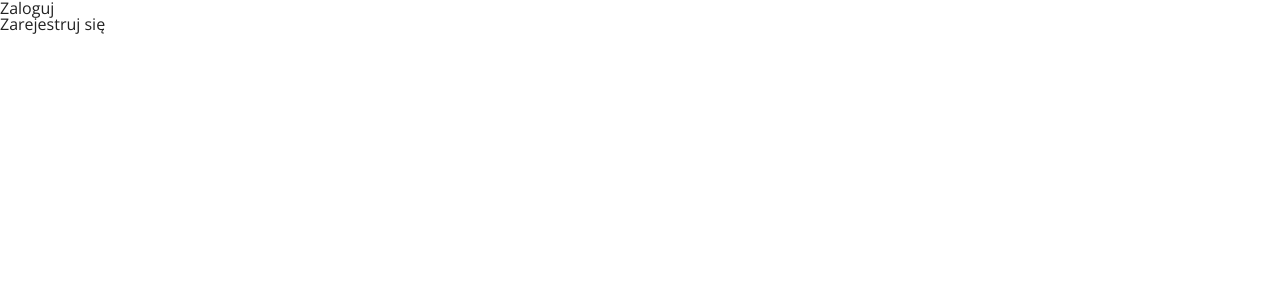
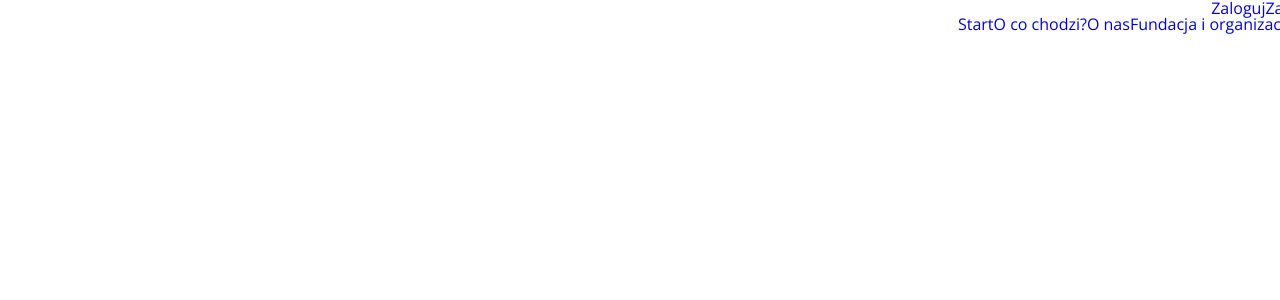
Before and after one commit to tomasz0705/Portfolio_Lab, a React (Create React App) app: page / in a window 1280 px wide. Shown: the top 300 px of the page. Built offline with nearby package versions, Linux system fonts and the light colour scheme.

Commit message:
Added header navigation, react-router, react-hash-link in HomeHeader component

```diff
--- a/package.json
+++ b/package.json
@@ -11,6 +11,7 @@
     "react": "^17.0.2",
     "react-dom": "^17.0.2",
     "react-router-dom": "^5.2.0",
+    "react-router-hash-link": "^2.4.3",
     "react-scripts": "4.0.3",
     "react-scroll": "^1.8.2",
     "web-vitals": "^1.1.2"
--- a/src/App.js
+++ b/src/App.js
@@ -1,19 +1,21 @@
 import React from 'react';
-import { HashRouter } from 'react-router-dom';
+import { BrowserRouter, Route, Switch } from 'react-router-dom';
 import Home from './components/Home';
-
-// import {
-//   HashRouter,
-//   Route,
-//   Link,
-//   Switch,
-//   NavLink,
-// } from 'react-router-dom';
+import SignUp from './components/SignUp';
+import Login from './components/Login';
 
 
 function App() {
   return (
-    <Home />
+    <BrowserRouter>
+      <>
+        <Switch>
+          <Route exact path="/" component={Home}/>
+          <Route path="/" component={Login}/>
+          <Route path="/signup" component={SignUp}/>
+        </Switch>
+      </>
+    </BrowserRouter>
   );
 }
 
--- a/src/components/HomeHeader.js
+++ b/src/components/HomeHeader.js
@@ -1,16 +1,26 @@
 import React from 'react';
+import { Link } from 'react-router-dom';
+import { NavHashLink } from 'react-router-hash-link';
 
 function HomeHeader() {
     return (
-        <div className="header container">
-            <ul className="nav">
-                <li className="nav__link" id="login">Zaloguj</li>
-                <li className="nav__link" id="sign-in">Zarejestruj się</li>
-            </ul>
-            <ul>
-                <li></li>
-            </ul>
-        </div>
+        <header className="header">
+            <div className="header__container container">
+                <nav>
+                    <ul className="header__nav header__nav--first">
+                        <li className="nav__element" id="login"><Link to="/login" className="nav__link">Zaloguj</Link></li>
+                        <li className="nav__element" id="sign-in"><Link to="/signup" className="nav__link">Załóż konto</Link></li>
+                    </ul>
+                    <ul className="header__nav header__nav--second">
+                        <li className="nav__element"><NavHashLink to="/">Start</NavHashLink></li>
+                        <li className="nav__element"><NavHashLink to="/#about-project-idea" activeClassName="selected" activeStyle={{color: "red"}}>O co chodzi?</NavHashLink></li>
+                        <li className="nav__element"><NavHashLink to="/#about-us">O nas</NavHashLink></li>
+                        <li className="nav__element"><NavHashLink to="/#foundation-and-organizations">Fundacja i organizacje</NavHashLink></li>
+                        <li className="nav__element"><NavHashLink to="/#contact">Kontakt</NavHashLink></li>
+                    </ul>
+                </nav>
+            </div>
+        </header>
     );
 }
 
--- /dev/null
+++ b/src/components/Login.js
@@ -0,0 +1,11 @@
+import React from 'react';
+
+function Login() {
+    return(
+        <div>
+            <h1>Logowanie</h1>
+        </div>
+    );
+}
+
+export default Login;
--- /dev/null
+++ b/src/components/SignUp.js
@@ -0,0 +1,11 @@
+import React from 'react';
+
+function SignUp() {
+    return(
+        <div>
+            <h1>Załóż konto</h1>
+        </div>
+    );
+}
+
+export default SignUp;
--- /dev/null
+++ b/src/scss/elements/_header.scss
@@ -0,0 +1,14 @@
+.header {
+    height: 100vh;
+
+    &__container {
+        height: 100%;
+        display: flex;
+        justify-content: flex-end;
+    }
+
+    &__nav {
+        display: flex;
+        justify-content: flex-end;
+    }
+}
--- a/src/scss/main.scss
+++ b/src/scss/main.scss
@@ -7,3 +7,4 @@
 
 /* Elements */
 @import './elements/base';
+@import './elements/header';
```
Also changed, not shown: 1 other file (tests, documents, lock files or other folders).
